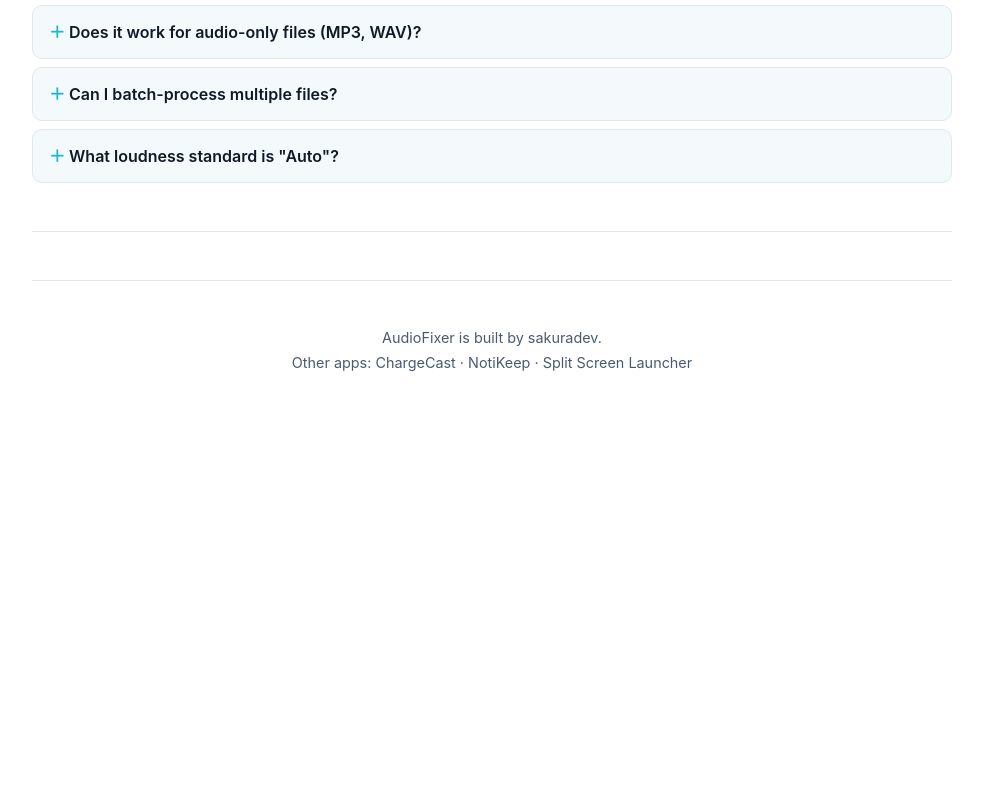
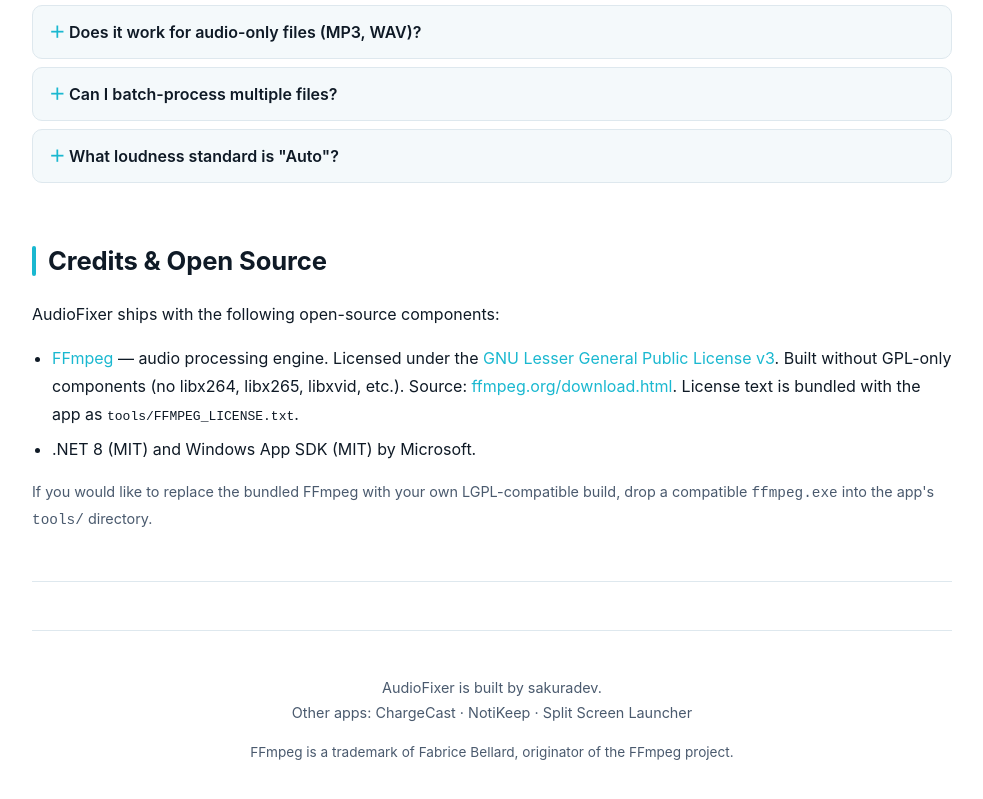
Before and after one commit to sakuradevjp/AudioFixer-notes, a plain HTML site: page index.html in a window 1280 px wide. Shown: the part 4010-4809 px from the top of the page, without its empty margins (148-1131 px from the left). Before the commit the page ends 4461 px from the top, so only its background shows below. Drawn offline with Linux system fonts and the light colour scheme.

Commit message:
Add FFmpeg LGPL attribution and Credits section

```diff
--- a/index.html
+++ b/index.html
@@ -196,11 +196,20 @@
   <p>EBU R128 with -16 LUFS integrated loudness target — the same target used by Spotify, YouTube, and most streaming platforms.</p>
 </details>
 
+<h2>Credits &amp; Open Source</h2>
+<p>AudioFixer ships with the following open-source components:</p>
+<ul>
+  <li><a href="https://ffmpeg.org/">FFmpeg</a> — audio processing engine. Licensed under the <a href="https://www.gnu.org/licenses/lgpl-3.0.html">GNU Lesser General Public License v3</a>. Built without GPL-only components (no libx264, libx265, libxvid, etc.). Source: <a href="https://ffmpeg.org/download.html">ffmpeg.org/download.html</a>. License text is bundled with the app as <code>tools/FFMPEG_LICENSE.txt</code>.</li>
+  <li>.NET 8 (MIT) and Windows App SDK (MIT) by Microsoft.</li>
+</ul>
+<p style="color:var(--fg-soft);font-size:.9rem">If you would like to replace the bundled FFmpeg with your own LGPL-compatible build, drop a compatible <code>ffmpeg.exe</code> into the app's <code>tools/</code> directory.</p>
+
 <hr>
 
 <footer>
   <p>AudioFixer is built by <a href="https://sakuradevjp.github.io/">sakuradev</a>.<br>
   Other apps: <a href="https://sakuradevjp.github.io/ChargeCast-notes/">ChargeCast</a> · <a href="https://sakuradevjp.github.io/notikeep-notes/">NotiKeep</a> · <a href="https://sakuradevjp.github.io/split-screen-launcher-notes/">Split Screen Launcher</a></p>
+  <p style="font-size:.85rem;margin-top:1rem">FFmpeg is a trademark of Fabrice Bellard, originator of the FFmpeg project.</p>
 </footer>
 
 </div>
```
